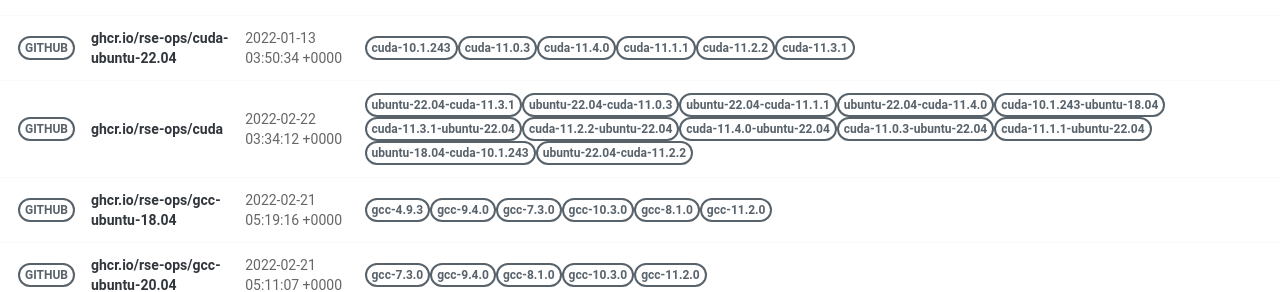
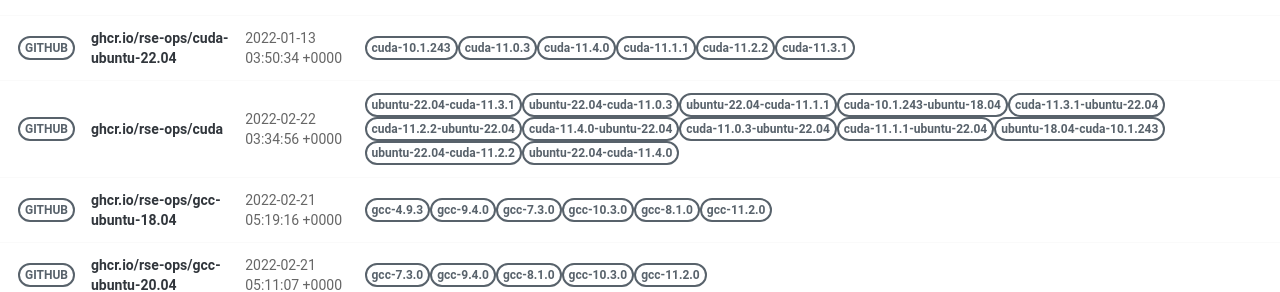
Before and after one commit to rse-ops/docker-images, a Jekyll site: the page built from pages/index.md, in a window 1280 px wide. Shown: the part 414-706 px from the top of the page. Built offline with Jekyll 4.4.1, drawn with Linux system fonts in a browser that asks for light colours; nearby versions of some CDN libraries.

Commit message:
Automated push to update library 2022-02-22

```diff
--- a/_library/ghcr.io-rse-ops-cuda.md
+++ b/_library/ghcr.io-rse-ops-cuda.md
@@ -1,7 +1,7 @@
 ---
 layout: container
 name: ghcr.io/rse-ops/cuda
-updated_at: 2022-02-22 03:34:12.876111
+updated_at: 2022-02-22 03:34:56.458865
 
 
 container_url: https://github.com/orgs/rse-ops/packages/container/package/cuda
```
Also changed, not shown: other parts of _library/ghcr.io-rse-ops-cuda.md (+3 -3 lines).
